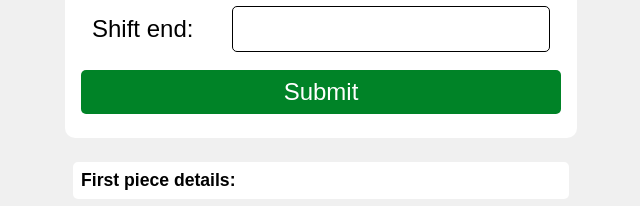
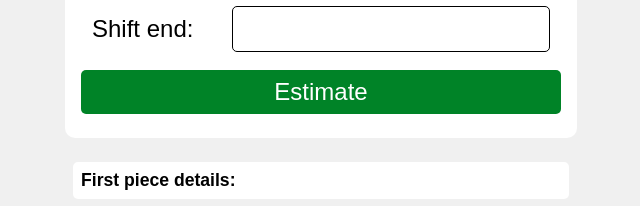
Before and after one commit to BrandonMcInroy/tet-calculator, a plain HTML site: page index.html in a window 1280 px wide. Shown: the part 359-565 px from the top of the page, 319-959 px from the left. Drawn offline with Linux system fonts and the light colour scheme.

Commit message:
Chnaged the submit button to Estimate

```diff
--- a/index.html
+++ b/index.html
@@ -32,7 +32,7 @@
                     <label for="input">Shift end:</label>
                     <input type="text" id="endTwo" name="input" class="input-box">
                 </div>
-                <input type="submit" value="Submit">
+                <input type="submit" value="Estimate">
 
             </form>
         </div>
```
